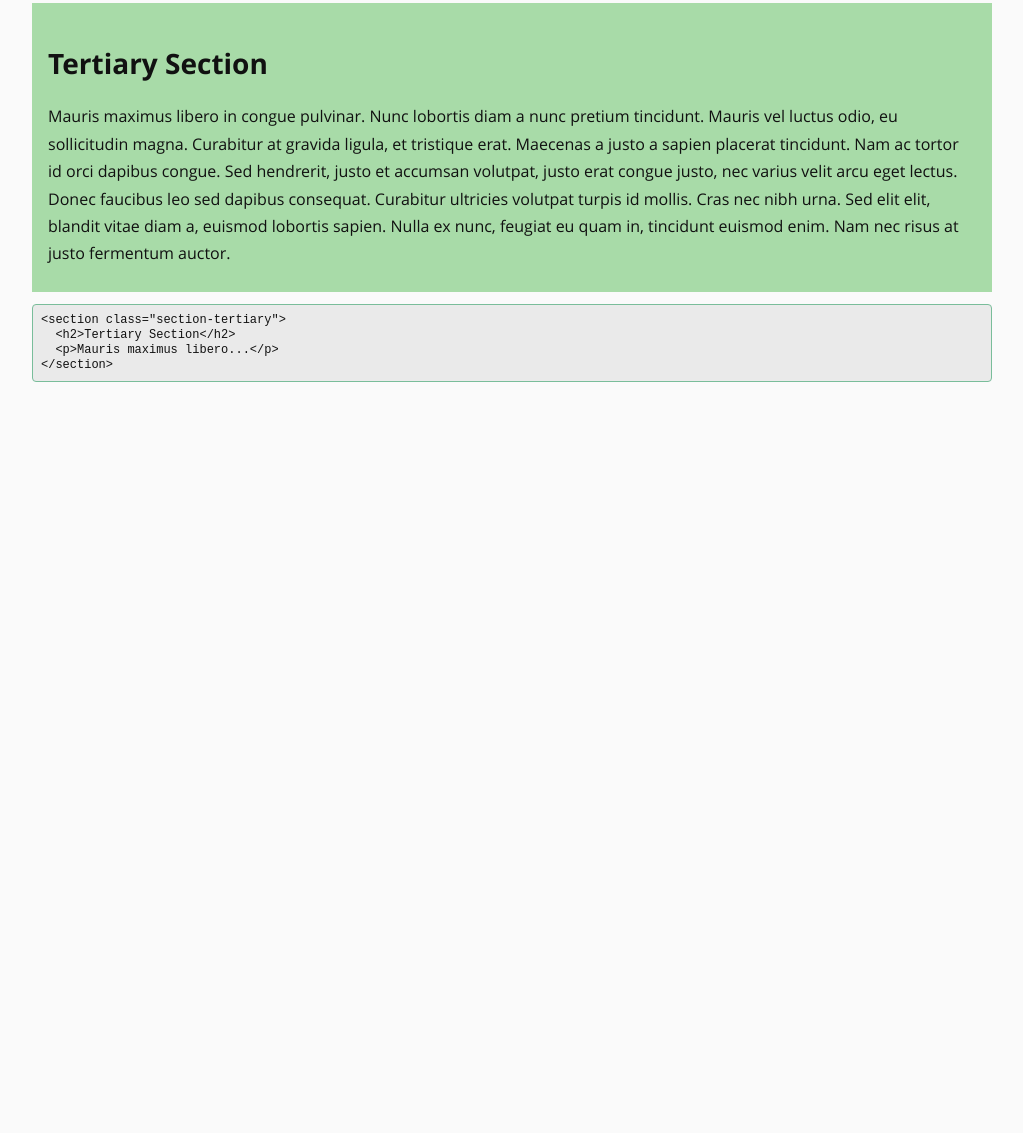
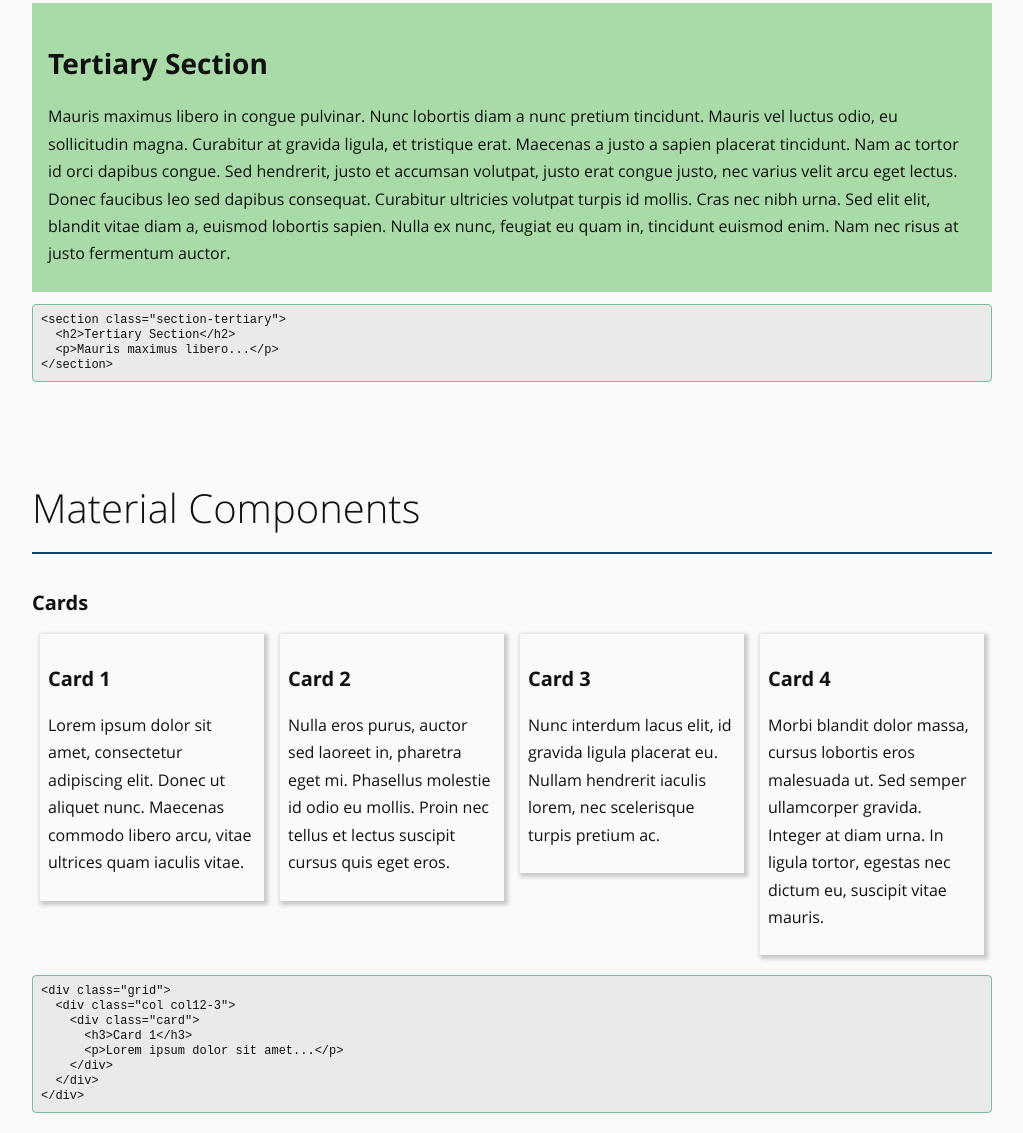
Before and after one commit to bulletcms/bullet-flash, a plain HTML site: page index.html in a window 1280 px wide. Shown: the part 4836-5969 px from the top of the page, without its empty margins (128-1151 px from the left). Before the commit the page ends 5238 px from the top, so only its background shows below. Drawn offline with Linux system fonts and the light colour scheme.

Commit message:
some cards

```diff
--- a/index.html
+++ b/index.html
@@ -202,5 +202,51 @@
 &lt;/section&gt;</pre>
       </div>
     </section>
+
+    <section>
+      <div class="container">
+        <div class="page-header">
+          <h1>Material Components</h1>
+        </div>
+
+        <h3>Cards</h3>
+        <div class="grid">
+          <div class="col col12-3">
+            <div class="card">
+              <h3>Card 1</h3>
+              <p>Lorem ipsum dolor sit amet, consectetur adipiscing elit. Donec ut aliquet nunc. Maecenas commodo libero arcu, vitae ultrices quam iaculis vitae.</p>
+            </div>
+          </div>
+          <div class="col col12-3">
+            <div class="card">
+              <h3>Card 2</h3>
+              <p>Nulla eros purus, auctor sed laoreet in, pharetra eget mi. Phasellus molestie id odio eu mollis. Proin nec tellus et lectus suscipit cursus quis eget eros.</p>
+            </div>
+          </div>
+          <div class="col col12-3">
+            <div class="card">
+              <h3>Card 3</h3>
+              <p>Nunc interdum lacus elit, id gravida ligula placerat eu. Nullam hendrerit iaculis lorem, nec scelerisque turpis pretium ac.</p>
+            </div>
+          </div>
+          <div class="col col12-3">
+            <div class="card">
+              <h3>Card 4</h3>
+              <p>Morbi blandit dolor massa, cursus lobortis eros malesuada ut. Sed semper ullamcorper gravida. Integer at diam urna. In ligula tortor, egestas nec dictum eu, suscipit vitae mauris.</p>
+            </div>
+          </div>
+        </div>
+
+        <pre>
+&lt;div class="grid"&gt;
+  &lt;div class="col col12-3"&gt;
+    &lt;div class="card"&gt;
+      &lt;h3&gt;Card 1&lt;/h3&gt;
+      &lt;p&gt;Lorem ipsum dolor sit amet...&lt;/p&gt;
+    &lt;/div&gt;
+  &lt;/div&gt;
+&lt;/div&gt;</pre>
+      </div>
+    </section>
   </body>
 </html>
```
Also changed, not shown: main.css.
